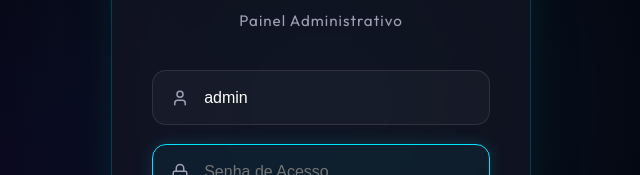
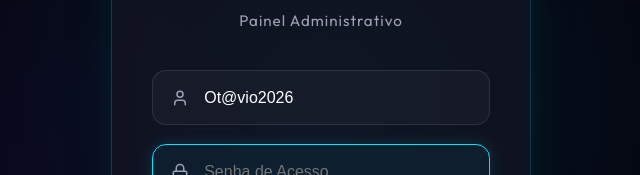
Before and after one commit to moacyfilho/ora, a React (Vite) app: page / in a window 1280 px wide. Shown: the part 297-472 px from the top of the page, without its empty margins (319-959 px from the left). Built offline with nearby package versions, Linux system fonts and the light colour scheme.

Commit message:
security: update admin credentials and profile name

```diff
--- a/src/App.tsx
+++ b/src/App.tsx
@@ -67,9 +67,9 @@ function App() {
 
         <div className="sidebar-footer">
           <div className="user-profile">
-            <div className="avatar">AD</div>
+            <div className="avatar">OT</div>
             <div className="info">
-              <p className="name">Administrador</p>
+              <p className="name">Otávio</p>
               <p className="role">Pro Manager</p>
             </div>
             <button
--- a/src/components/Login.tsx
+++ b/src/components/Login.tsx
@@ -16,7 +16,7 @@ const Login: React.FC<LoginProps> = ({ onLogin }) => {
 
         // Simulação de delay para efeito visual premium
         setTimeout(() => {
-            if (password === 'admin123') {
+            if (password === 'Jordan31@') {
                 onLogin(password);
             } else {
                 setError(true);
@@ -43,7 +43,7 @@ const Login: React.FC<LoginProps> = ({ onLogin }) => {
                         <input
                             type="text"
                             placeholder="Usuário"
-                            value="admin"
+                            value="Ot@vio2026"
                             disabled
                         />
                     </div>
```
